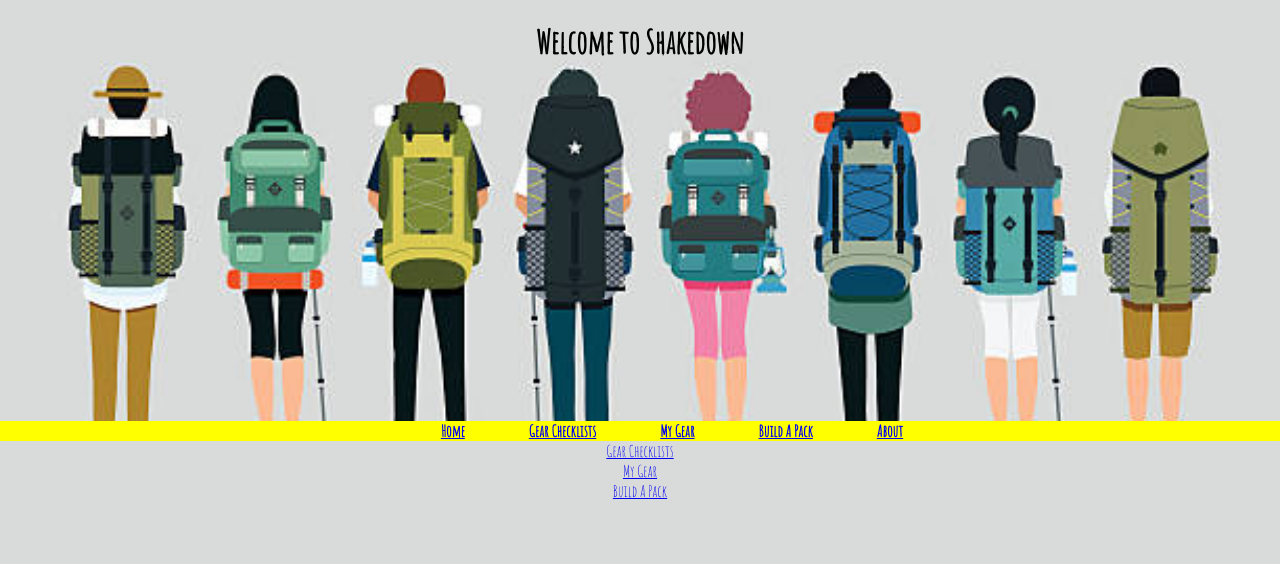
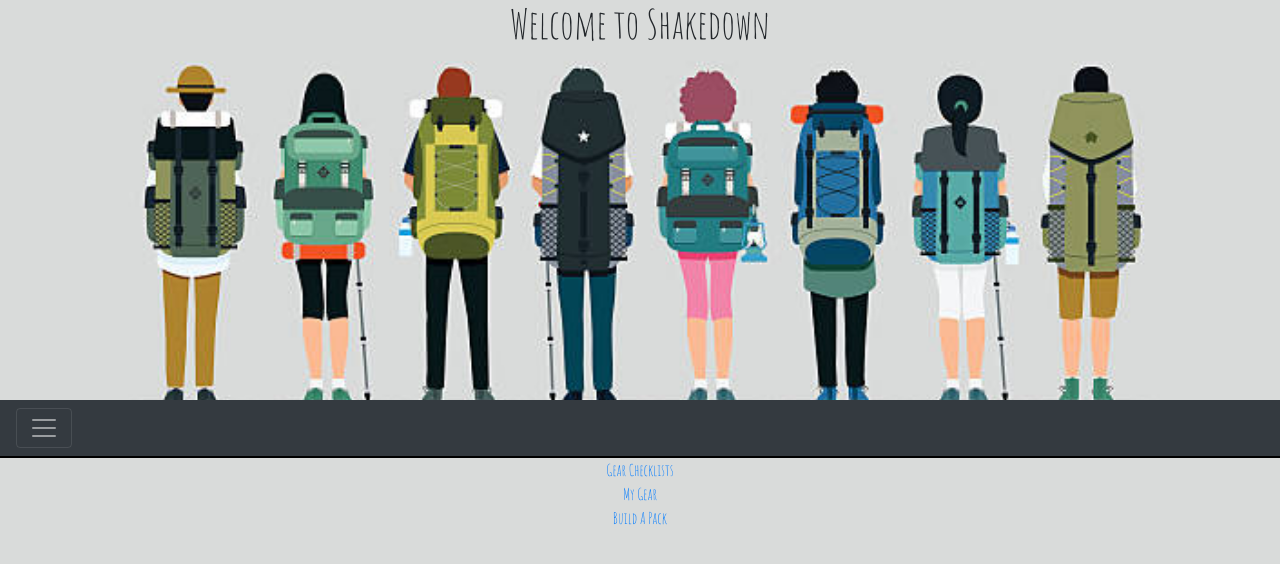
Before and after one commit to badamato/react-shakedown-app, a React (Create React App) app in the folder client/: page / in a window 1280 px wide. Shown: the top 564 px of the page. Built offline with nearby package versions, Linux system fonts and the light colour scheme.

Commit message:
moved navbar into own component

```diff
--- a/client/public/index.html
+++ b/client/public/index.html
@@ -20,6 +20,7 @@
       Learn how to configure a non-root public URL by running `npm run build`.
     -->
     <link href="https://fonts.googleapis.com/css?family=Amatic+SC" rel="stylesheet">
+    <link rel="stylesheet" href="https://stackpath.bootstrapcdn.com/bootstrap/4.1.3/css/bootstrap.min.css" integrity="sha384-MCw98/SFnGE8fJT3GXwEOngsV7Zt27NXFoaoApmYm81iuXoPkFOJwJ8ERdknLPMO" crossorigin="anonymous">
     <title>Shakedown</title>
   </head>
   <body>
@@ -37,5 +38,8 @@
       To begin the development, run `npm start` or `yarn start`.
       To create a production bundle, use `npm run build` or `yarn build`.
     -->
+    <script src="https://code.jquery.com/jquery-3.3.1.slim.min.js" integrity="sha384-q8i/X+965DzO0rT7abK41JStQIAqVgRVzpbzo5smXKp4YfRvH+8abtTE1Pi6jizo" crossorigin="anonymous"></script>
+<script src="https://cdnjs.cloudflare.com/ajax/libs/popper.js/1.14.3/umd/popper.min.js" integrity="sha384-ZMP7rVo3mIykV+2+9J3UJ46jBk0WLaUAdn689aCwoqbBJiSnjAK/l8WvCWPIPm49" crossorigin="anonymous"></script>
+<script src="https://stackpath.bootstrapcdn.com/bootstrap/4.1.3/js/bootstrap.min.js" integrity="sha384-ChfqqxuZUCnJSK3+MXmPNIyE6ZbWh2IMqE241rYiqJxyMiZ6OW/JmZQ5stwEULTy" crossorigin="anonymous"></script>
   </body>
 </html>
--- a/client/src/App.js
+++ b/client/src/App.js
@@ -1,6 +1,7 @@
 import React, { Component } from "react";
 import { BrowserRouter as Router, Route, Link } from "react-router-dom";
 import { NavLink } from "react-router-dom";
+import Navigation from "./components/Navigations";
 import Home from "./components/Home";
 import Hikes from "./components/Hikes";
 import TenEssentials from "./components/TenEssentials";
@@ -16,22 +17,6 @@
 
 import logo from "./logo.svg";
 import "./css/App.css";
-
-const Navigation = props => (
-  <nav>
-    <div className="nav-list">
-      <NavLink to="/" className="nav-item">Home</NavLink>
-
-      <NavLink to="/hikes" className="nav-item">Gear Checklists</NavLink>
-
-      <NavLink to="/mygear" className="nav-item">My Gear</NavLink>
-
-      <NavLink to="/buildapack" className="nav-item">Build A Pack</NavLink>
-
-      <NavLink to="/about" className="nav-item">About</NavLink>
-    </div>
-  </nav>
-);
 
 class App extends Component {
   render() {
--- /dev/null
+++ b/client/src/components/Navigations.js
@@ -0,0 +1,95 @@
+import React, { Component } from "react";
+import { BrowserRouter as Router, Route, Link } from "react-router-dom";
+import { NavLink } from "react-router-dom";
+
+const Navigation = props => (
+  <nav>
+    <div class="pos-f-t">
+      <div class="collapse" id="navbarToggleExternalContent">
+        <div class="bg-dark p-4">
+          <h5 class="text-white h4">
+            <NavLink
+              to="/"
+              className="nav-item "
+              style={{ textDecoration: "none", color: "white" }}
+            >
+              Home
+            </NavLink>
+          </h5>
+          <h5 class="text-white h4">
+            <NavLink
+              to="/hikes"
+              className="nav-item"
+              style={{ textDecoration: "none", color: "white" }}
+            >
+              Gear Checklists
+            </NavLink>
+          </h5>
+          <h5 class="text-white h4">
+          <NavLink
+          to="/mygear"
+          className="nav-item"
+          style={{ textDecoration: "none", color: "white" }}
+        >
+          My Gear
+        </NavLink>
+          </h5>
+          <h5 class="text-white h4">
+           <NavLink
+          to="/buildapack"
+          className="nav-item"
+          style={{ textDecoration: "none", color: "white" }}
+        >
+          Build A Pack
+        </NavLink>
+
+        </h5>
+        <h5 class="text-white h4">
+         <NavLink
+          to="/about"
+          className="nav-item"
+          style={{ textDecoration: "none", color: "white" }}
+        >
+          About
+        </NavLink>
+        </h5>
+        </div>
+        <div class="bg-dark p-4" />
+      </div>
+
+      <nav class="navbar navbar-dark bg-dark">
+        <button
+          class="navbar-toggler"
+          type="button"
+          data-toggle="collapse"
+          data-target="#navbarToggleExternalContent"
+          aria-controls="navbarToggleExternalContent"
+          aria-expanded="false"
+          aria-label="Toggle navigation"
+        >
+          <span class="navbar-toggler-icon" />
+        </button>
+      </nav>
+    </div>
+
+    <div className="nav-list">
+
+
+      <a>
+        {" "}
+
+      </a>
+
+      <a>
+        {" "}
+
+      </a>
+
+      <a>
+
+      </a>
+    </div>
+  </nav>
+);
+
+export default Navigation;
--- a/client/src/css/App.css
+++ b/client/src/css/App.css
@@ -20,18 +20,40 @@
   background-position: center;
   background-size: cover;
   text-align: center;
+
+}
+
+.nav-list{
+  display:flex;
+  flex-direction: column;
+  align-items: center;
+
+  border: 1px solid black;
+
+}
+
+.nav-item {
+
+
+  font-size: 30px;
+}
+
+.btn {
+  margin-bottom: 10px;
+}
+
+/* .nav-list {
+  background-color: yellow;
+  text-align: center;
 }
 
 
-.nav-list {
-  background-color: yellow;
-  text-align: center;
-}
+
 .nav-item{
   padding-left: 5%;
   font-weight: 900;
   font-size: 1rem;
-}
+} */
 
 .Home-Page{
   display:flex;
```
